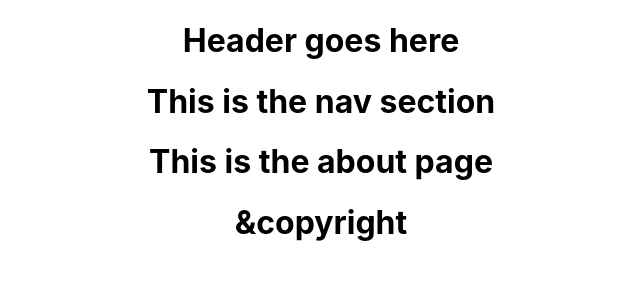
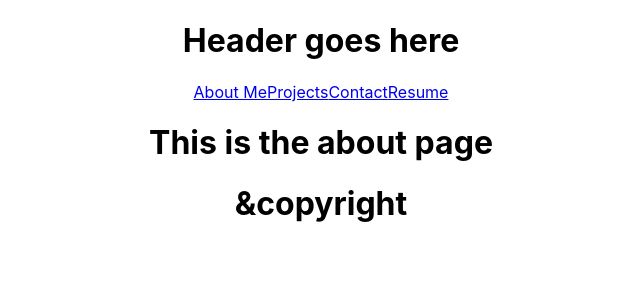
Before and after one commit to EEdouard28/myreactportfolio, a React (Create React App) app: page / in a window 1280 px wide. Shown: the top 300 px of the page, without its empty margins (319-959 px from the left). Built offline with nearby package versions, Linux system fonts and the light colour scheme.

Commit message:
nav links

```diff
--- a/src/App.js
+++ b/src/App.js
@@ -18,9 +18,9 @@
         <Routes>
           {/* End point and component renders to endpoint */}
           <Route path="/" element={<About />} />
-          <Route path="/project" element={<Project />} />
-          <Route path="/contact" element={<Contact />} />
-          <Route path="/resume" element={<Resume />} />
+          <Route path="/Project" element={<Project />} />
+          <Route path="/Contact" element={<Contact />} />
+          <Route path="/Resume" element={<Resume />} />
         </Routes>
         <Footer />
       </Router>
--- a/src/components/Nav.js
+++ b/src/components/Nav.js
@@ -1,9 +1,13 @@
 import React from 'react';
+import { Link } from 'react-router-dom';
 
 function Nav() {
   return (
     <div className="container">
-      <h1>This is the nav section</h1>
+      <Link to="/">About Me</Link>
+      <Link to="/Project">Projects</Link>
+      <Link to="/Contact">Contact</Link>
+      <Link to="/Resume">Resume</Link>
     </div>
   );
 }
```
